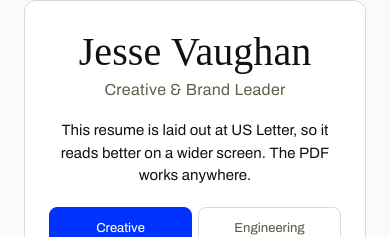
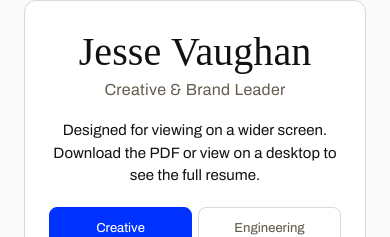
Before and after one commit to jessevaughan/resume, a React (Vite) app: page / in a window 390 px wide. Shown: the part 237-474 px from the top of the page. Built offline with nearby package versions, Linux system fonts and the light colour scheme; a web font is replaced by a local one.

Commit message:
update mobile notice

```diff
--- a/src/components/MobileNotice.tsx
+++ b/src/components/MobileNotice.tsx
@@ -35,8 +35,7 @@ export function MobileNotice({
         <p className="mobile-notice__role">{role}</p>
 
         <p className="mobile-notice__body">
-          This resume is laid out at US Letter, so it reads better on a wider
-          screen. The PDF works anywhere.
+          Designed for viewing on a wider screen. Download the PDF or view on a desktop to see the full resume.
         </p>
 
         {/* One track has nothing to switch between. */}
```
